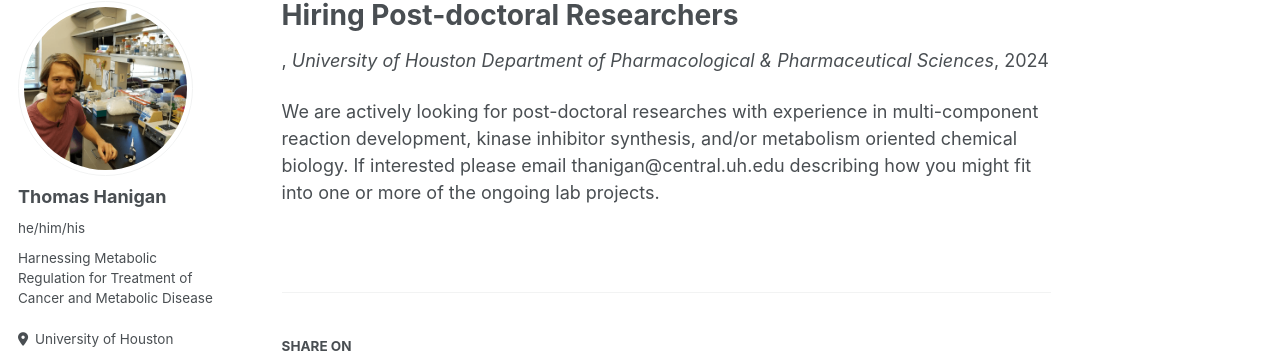
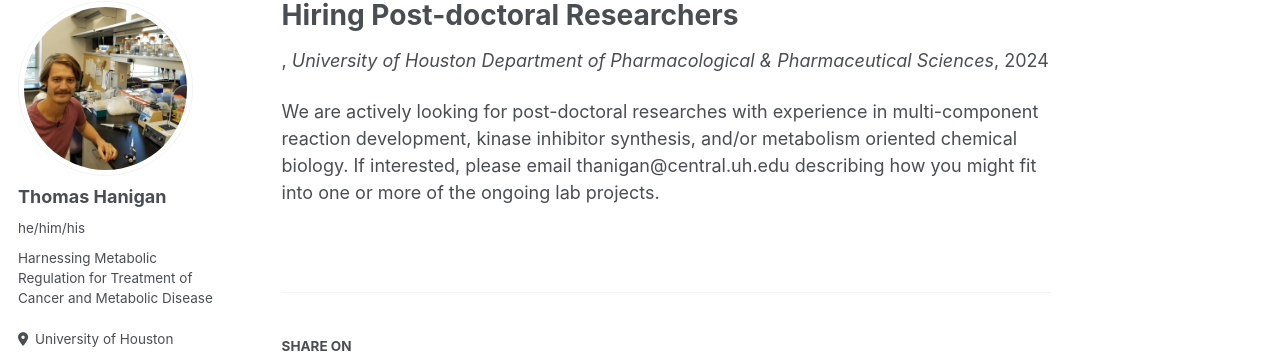
Before and after one commit to twhanigan/twhanigan.github.io, a Jekyll site: the page built from _teaching/Hiring.md, in a window 1280 px wide. Shown: the part 105-458 px from the top of the page. Built offline with Jekyll 4.4.1, drawn with Linux system fonts in a browser that asks for light colours; some web fonts are replaced.

```diff
--- a/_teaching/Hiring.md
+++ b/_teaching/Hiring.md
@@ -6,4 +6,4 @@ date: 2024-08-16
 location: "Houston, Texas"
 ---
 
-We are actively looking for post-doctoral researches with experience in multi-component reaction development, kinase inhibitor synthesis, and/or metabolism oriented chemical biology. If interested please email thanigan@central.uh.edu describing how you might fit into one or more of the ongoing lab projects.
+We are actively looking for post-doctoral researches with experience in multi-component reaction development, kinase inhibitor synthesis, and/or metabolism oriented chemical biology. If interested, please email thanigan@central.uh.edu describing how you might fit into one or more of the ongoing lab projects.
```
